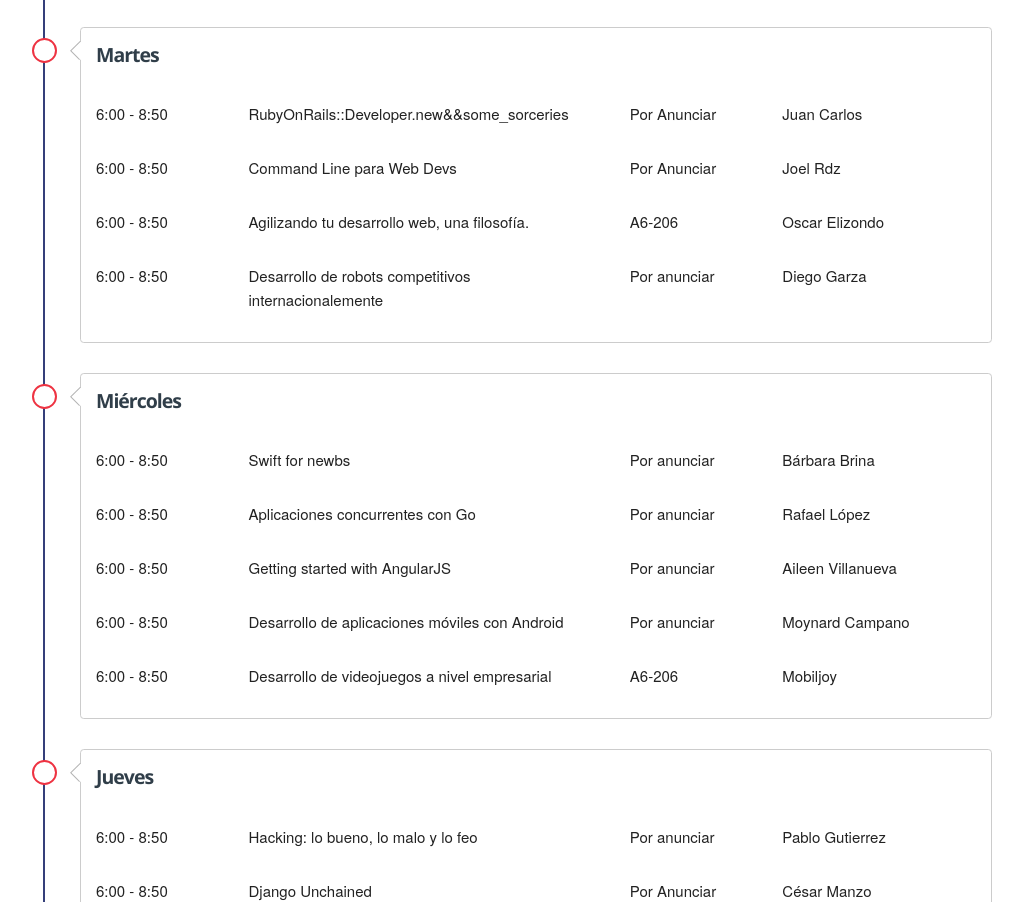
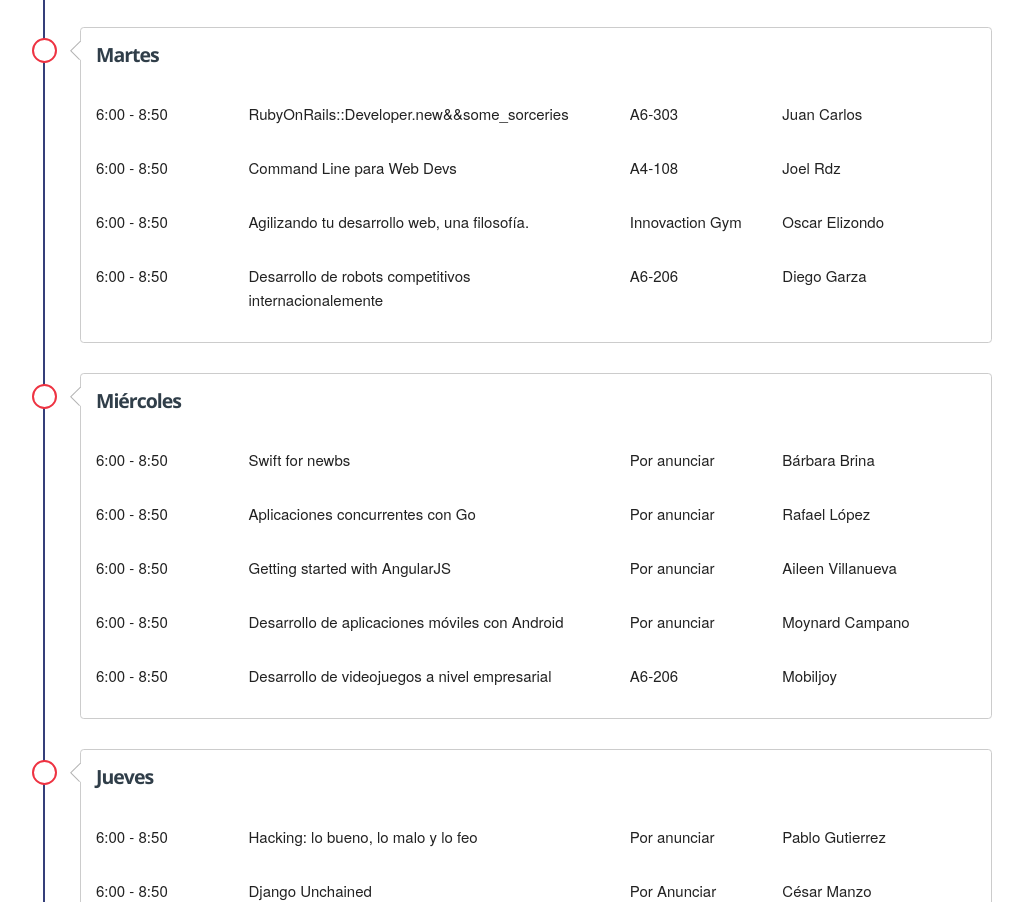
Before and after one commit to JumpstartMty/sdc15, a website: page index.html in a window 1280 px wide. Shown: the part 1064-1966 px from the top of the page, without its empty margins (128-1151 px from the left). Drawn offline with nearby package versions, Linux system fonts and the light colour scheme; a web font is replaced by a local one.

Commit message:
Update index.html

```diff
--- a/index.html
+++ b/index.html
@@ -152,7 +152,7 @@
                   <p>RubyOnRails::Developer.new&&some_sorceries</p>
                 </div>
                 <div class="two columns">
-                  <p>Por Anunciar</p>
+                  <p>A6-303</p>
                 </div>
                 <div class="three columns">
                   <p>Juan Carlos</p>
@@ -166,7 +166,7 @@
                   <p>Command Line para Web Devs</p>
                 </div>
                 <div class="two columns">
-                  <p>Por Anunciar</p>
+                  <p>A4-108</p>
                 </div>
                 <div class="three columns">
                   <p>Joel Rdz</p>
@@ -180,7 +180,7 @@
                   <p>Agilizando tu desarrollo web, una filosofía.</p>
                 </div>
                 <div class="two columns">
-                  <p>A6-206</p>
+                  <p>Innovaction Gym</p>
                 </div>
                 <div class="three columns">
                   <p>Oscar Elizondo</p>
@@ -194,7 +194,7 @@
                   <p>Desarrollo de robots competitivos internacionalemente</p>
                 </div>
                 <div class="two columns">
-                  <p>Por anunciar</p>
+                  <p>A6-206</p>
                 </div>
                 <div class="three columns">
                   <p>Diego Garza</p>
```
